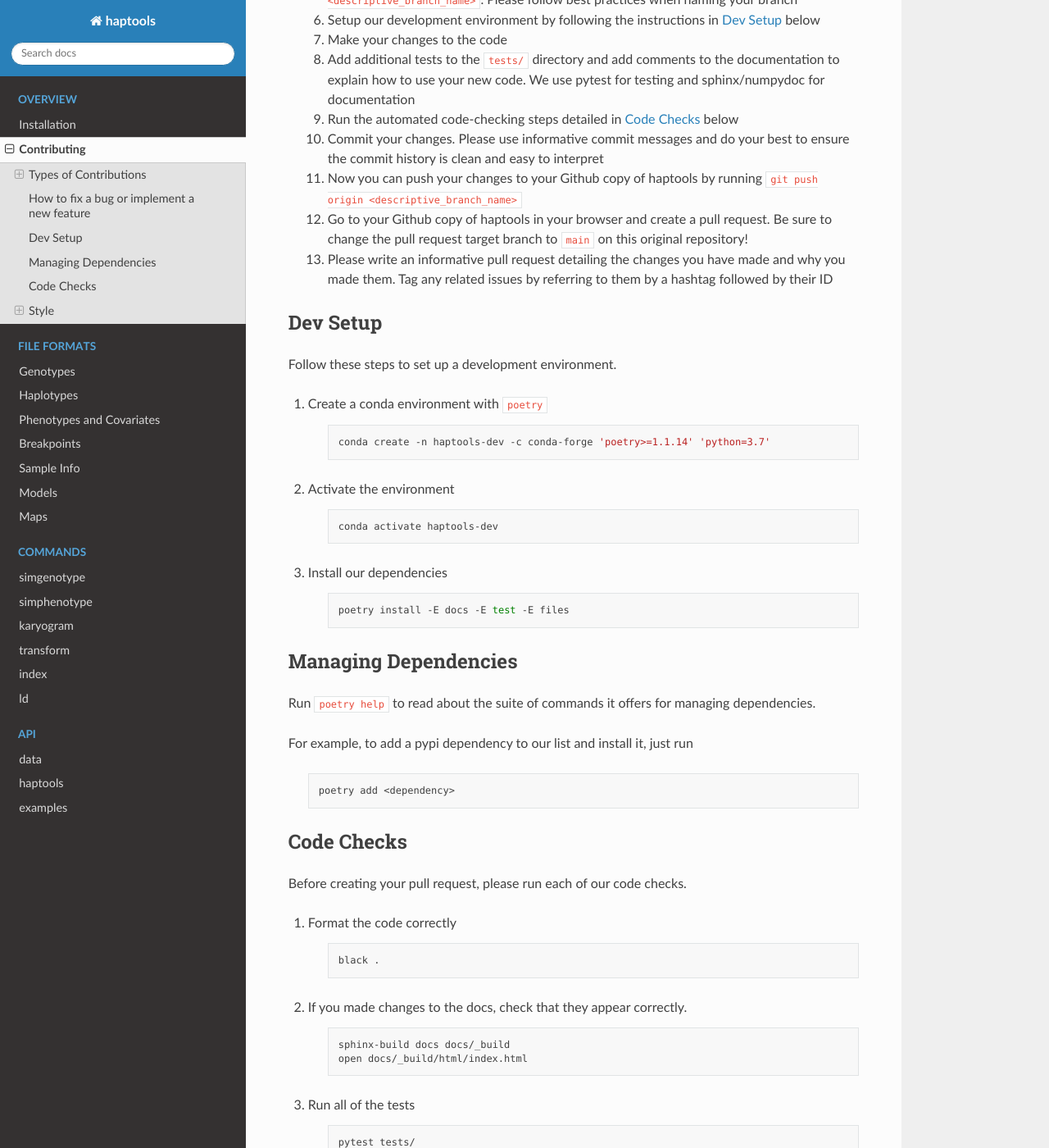
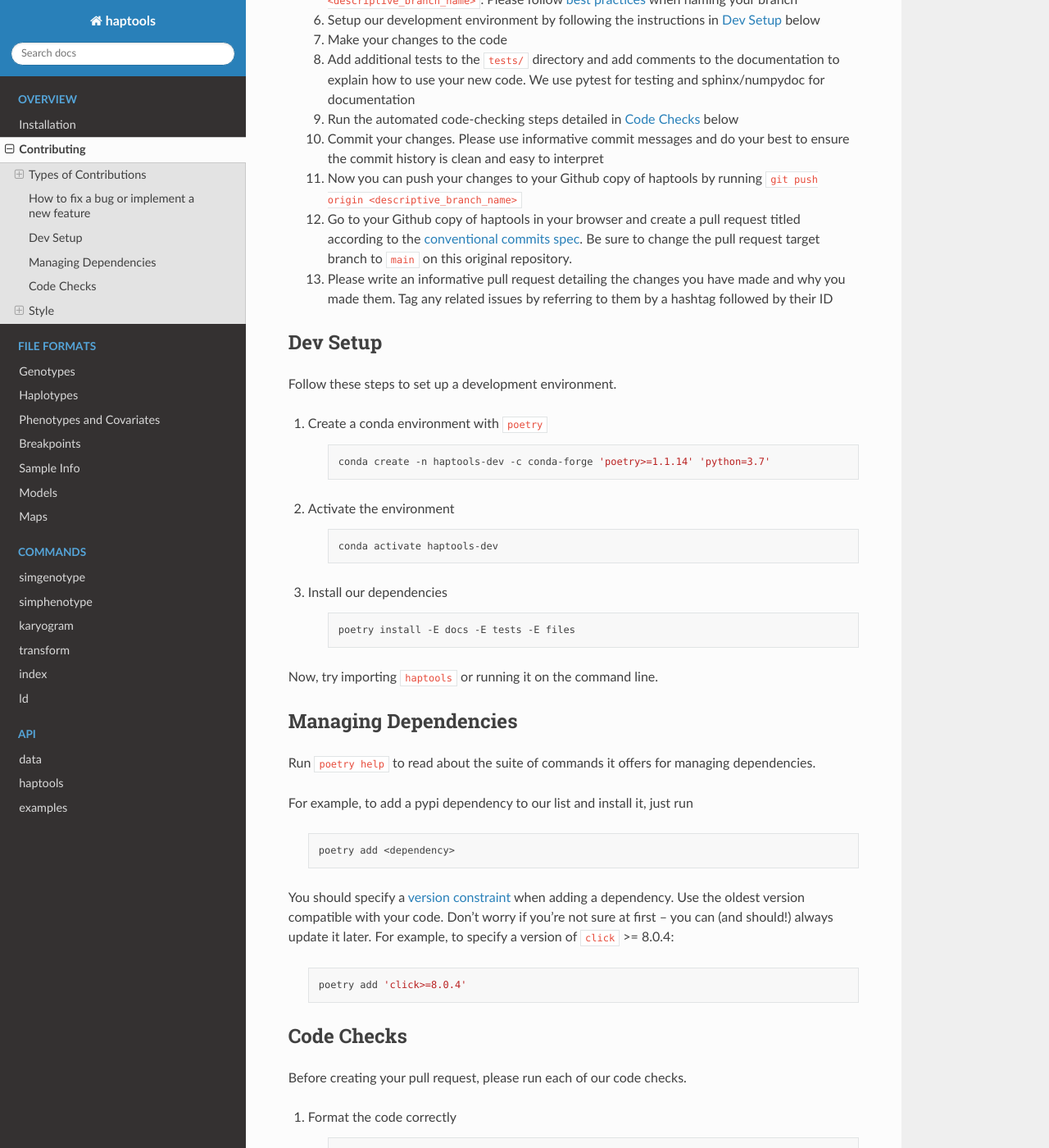
Before and after one commit to CAST-genomics/haptools, a Sphinx documentation site: the page built from docs/project_info/contributing.rst, in a window 1280 px wide and 1400 px high, scrolled down 1387 px. Shown: the whole window at 82% size. Built offline with Sphinx 7.4.7 and the Read the Docs theme 2.0.0, drawn with Linux system fonts in a browser that asks for light colours; some of the changed text lies outside the part shown.

```diff
--- a/docs/project_info/contributing.rst
+++ b/docs/project_info/contributing.rst
@@ -45,14 +45,14 @@
         - Or, if you had already forked the repository a while ago, `sync your fork <https://docs.github.com/en/github/collaborating-with-pull-requests/working-with-forks/syncing-a-fork>`_ to make sure you're working with the latest version of haptools
     3. `Clone your fork locally <https://docs.github.com/en/get-started/quickstart/fork-a-repo#cloning-your-forked-repository>`_
     4. :code:`cd haptools` into the new directory
-    5. Create a new branch off of the ``main`` branch with :code:`git checkout -b <descriptive_branch_name>`. Please follow best practices when naming your branch
+    5. Create a new branch off of the :code:`main` branch with :code:`git checkout -b <descriptive_branch_name>`. Please follow `best practices <https://www.conventionalcommits.org/>`_ when naming your branch
     6. Setup our development environment by following the instructions in :ref:`dev-setup-instructions` below
     7. Make your changes to the code
     8. Add additional tests to the :code:`tests/` directory and add comments to the documentation to explain how to use your new code. We use pytest for testing and sphinx/numpydoc for documentation
     9. Run the automated code-checking steps detailed in :ref:`code-check-instructions` below
     10. Commit your changes. Please use informative commit messages and do your best to ensure the commit history is clean and easy to interpret
     11. Now you can push your changes to your Github copy of haptools by running :code:`git push origin <descriptive_branch_name>`
-    12. Go to your Github copy of haptools in your browser and create a pull request. Be sure to change the pull request target branch to :code:`main` on this original repository!
+    12. Go to your Github copy of haptools in your browser and create a pull request titled according to the `conventional commits spec <https://www.conventionalcommits.org/>`_. Be sure to change the pull request target branch to :code:`main` on this original repository.
     13. Please write an informative pull request detailing the changes you have made and why you made them. Tag any related issues by referring to them by a hashtag followed by their ID
 
 
@@ -78,7 +78,9 @@
 
     .. code-block:: bash
 
-        poetry install -E docs -E test -E files
+        poetry install -E docs -E tests -E files
+
+Now, try importing ``haptools`` or running it on the command line.
 
 ---------------------
 Managing Dependencies
@@ -90,6 +92,12 @@
     .. code-block:: bash
 
         poetry add <dependency>
+
+You should specify a `version constraint <https://python-poetry.org/docs/master/dependency-specification>`_ when adding a dependency. Use the oldest version compatible with your code. Don't worry if you're not sure at first -- you can (and should!) always update it later. For example, to specify a version of ``click`` >= 8.0.4:
+
+    .. code-block:: bash
+
+        poetry add 'click>=8.0.4'
 
 .. _code-check-instructions:
 
@@ -132,7 +140,8 @@
 
     1. Please type-hint all function parameters
     2. Please adhere to PEP8 whenever possible. :code:`black` will help you with this.
-    3. For readability, please separate imports into three paragraph blocks:
+    3. Please use relative imports whenever importing modules from the code base
+    4. For readability, please separate imports into three paragraph blocks:
         i. from the python standard library
         ii. from external, third party packages
         iii. from our own internal code
```
Also changed, not shown: docs/project_info/installation.rst (+9 -1 lines), 4 other files.
